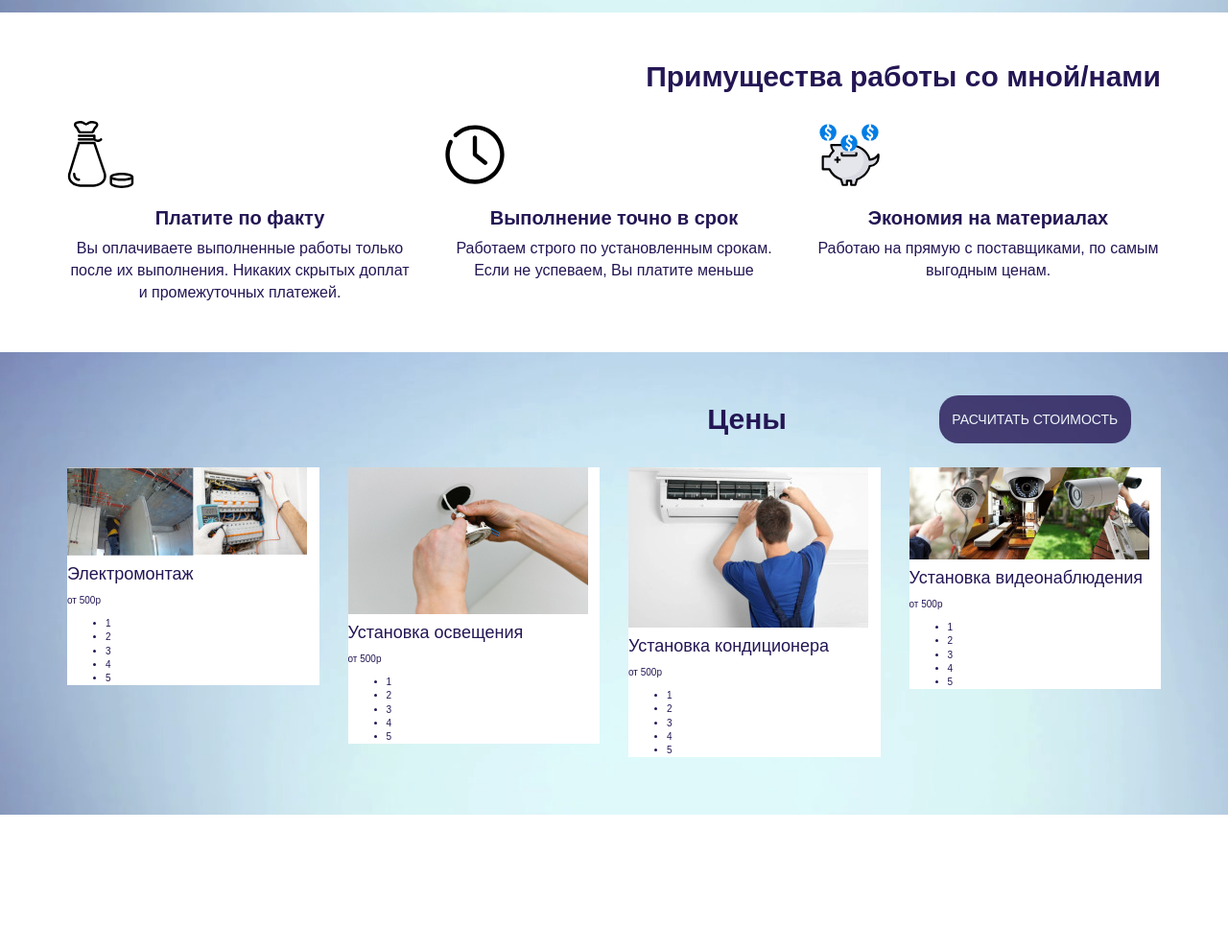
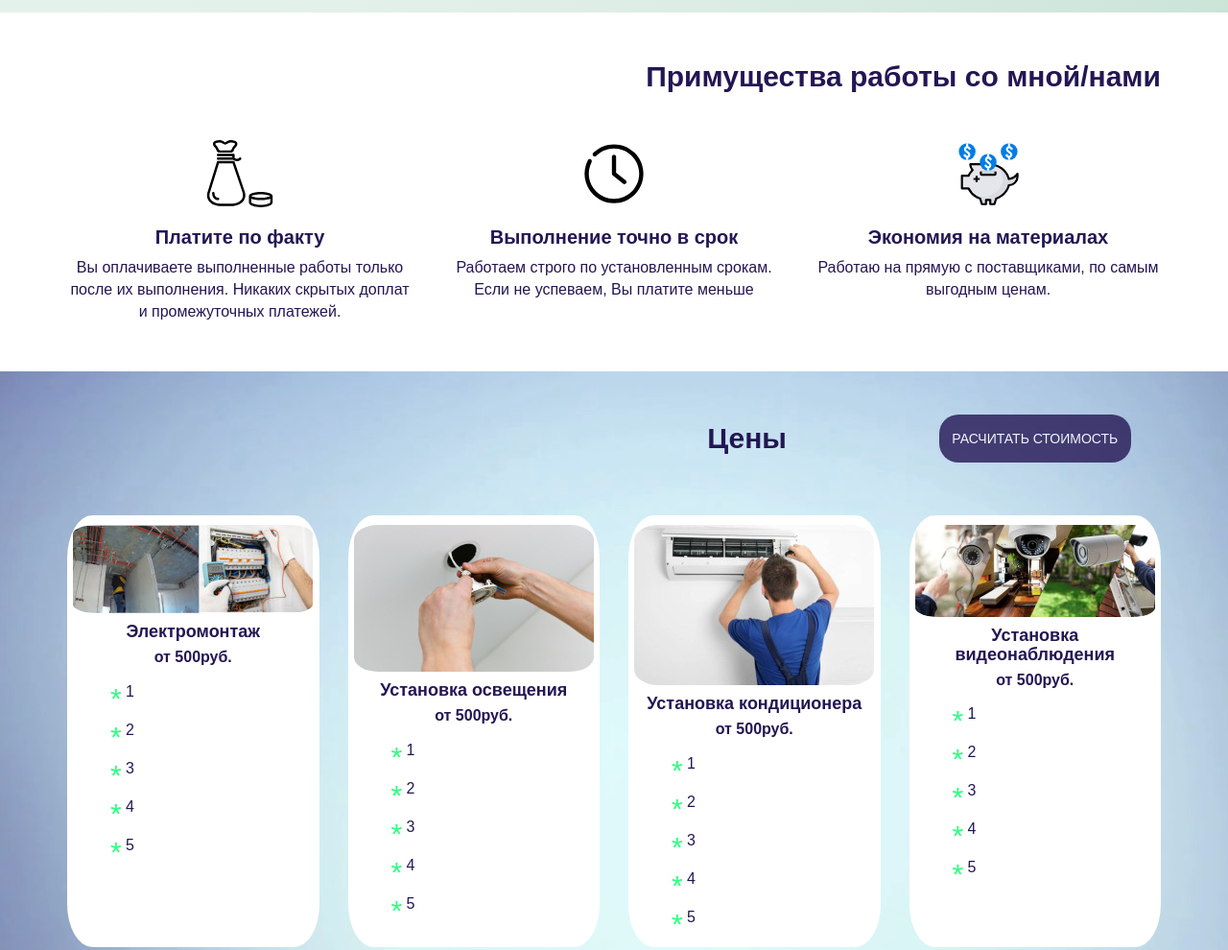
Before and after one commit to Pchola555/-sample-electric, a plain HTML site: page index.html in a window 1280 px wide. Shown: the part 740-1730 px from the top of the page at 96% size. Before the commit the page ends 1589 px from the top, so only its background shows below. Drawn offline with nearby package versions, Linux system fonts and the light colour scheme.

Commit message:
добавлен блок "цена"

```diff
--- a/css/style.css
+++ b/css/style.css
@@ -7,7 +7,7 @@ body {
   font-family: 'Arial', sans-serif;
 }
 main {
-  background: #fff url(../img/banner.png) top center no-repeat;
+  background: radial-gradient(circle farthest-corner at 100px 50px, #fff, #CAE4D8);
   padding-top: 2rem;
   padding-bottom: 5rem;
 }
@@ -97,6 +97,7 @@ a:hover {
   opacity: 0.9;
   color: rgb(187, 184, 184);
   border: none;
+  box-shadow: 5px 10px 20px rgba(0,0,0,0.3), -5px -10px 20px rgba(253, 255, 253, 0.5);
 }
 .info-title,
 .service-title,
@@ -141,8 +142,8 @@ a:hover {
 .features {
   margin-top: 5rem;
 }
-.feature-img {
-  display: inline-block;
+.feature-box {
+  margin-top: 2rem;
   text-align: center;
 }
 .feature-info {
@@ -162,7 +163,7 @@ a:hover {
 }
 .price-header {
   height: 10rem;
-
+  margin-bottom: 3rem;
 }
 .price-title {
   margin: 0;
@@ -172,6 +173,49 @@ a:hover {
   height: 10rem;
   line-height: 10rem;
 }
+.price-info {
+  width: 100%;
+  height: 45rem;
+}
 .price-box {
   background: #fff;
+  border-radius: 10%;
+  text-align: center;
+  width: 100%;
+  height: 45rem;
 }
+.box-img {
+  padding: 1rem 0.5rem 1rem;
+  }
+.box-img img {
+  border-radius: 10%;
+  }
+.box-info h4 {
+  margin: 0 0 0.5rem 0;
+  padding: 0 0.5rem 0;
+  font-weight: 700;
+}
+.box-info p {
+  margin: 0 0 0.5rem 0;
+  padding: 0;
+  font-size: 1.6rem;
+  font-weight: 600;
+}
+.box-info ul {
+  text-align: left;
+  list-style: none;
+  list-style-position: inside;
+}
+.box-info li{
+  padding: 0.5rem;
+  font-size: 1.6rem;
+}
+ .box-info li:before{
+  content: '*';
+  color: #2aff80;
+  font-size: 3rem;
+  display: inline-block;
+  height:3rem;
+  width: 1.6rem;
+  vertical-align: middle;
+  }
--- a/index.html
+++ b/index.html
@@ -110,7 +110,7 @@
 					<div class="col-lg-12">
 						<h2 class="reatures-title">Примущества работы со мной/нами</h2>
 					</div>
-					<div class="col-lg-4">
+					<div class="feature-box col-lg-4">
 						<div class="feature-img">
 							<img src="img/coin_money_icon.svg" alt="Монета" width="70" height="70">
 						</div>
@@ -119,7 +119,7 @@
 						<p>Вы оплачиваете выполненные работы только после их выполнения. Никаких скрытых доплат и промежуточных платежей.</p>
 						</div>
 					</div>
-					<div class="col-lg-4">
+					<div class="feature-box col-lg-4">
 						<div class="feature-img">
 							<img src="img/clock.svg" alt="Время" width="70" height="70">
 						</div>
@@ -128,7 +128,7 @@
 						<p>Работаем строго по установленным срокам. Если не успеваем, Вы платите меньше</p>
 						</div>
 					</div>
-					<div class="col-lg-4">
+					<div class="feature-box col-lg-4">
 						<div class="feature-img">
 							<img src="img/piggy_icon.svg" alt="Копилка" width="70" height="70">
 						</div>
@@ -169,7 +169,7 @@
 							</div>
 							<div class="box-info">
 								<h4 class="box-title">Электромонтаж</h4>
-								<p>от 500р</p>
+								<p>от 500руб.</p>
 								<ul>
 									<li>1</li>
 									<li>2</li>
@@ -187,7 +187,7 @@
 							</div>
 							<div class="box-info">
 								<h4 class="box-title">Установка освещения</h4>
-								<p>от 500р</p>
+								<p>от 500руб.</p>
 								<ul>
 									<li>1</li>
 									<li>2</li>
@@ -205,7 +205,7 @@
 							</div>
 							<div class="box-info">
 								<h4 class="box-title">Установка кондиционера</h4>
-								<p>от 500р</p>
+								<p>от 500руб.</p>
 								<ul>
 									<li>1</li>
 									<li>2</li>
@@ -223,7 +223,7 @@
 							</div>
 							<div class="box-info">
 								<h4 class="box-title">Установка видеонаблюдения</h4>
-								<p>от 500р</p>
+								<p>от 500руб.</p>
 								<ul>
 									<li>1</li>
 									<li>2</li>
```
Also changed, not shown: img/li.svg (added).
